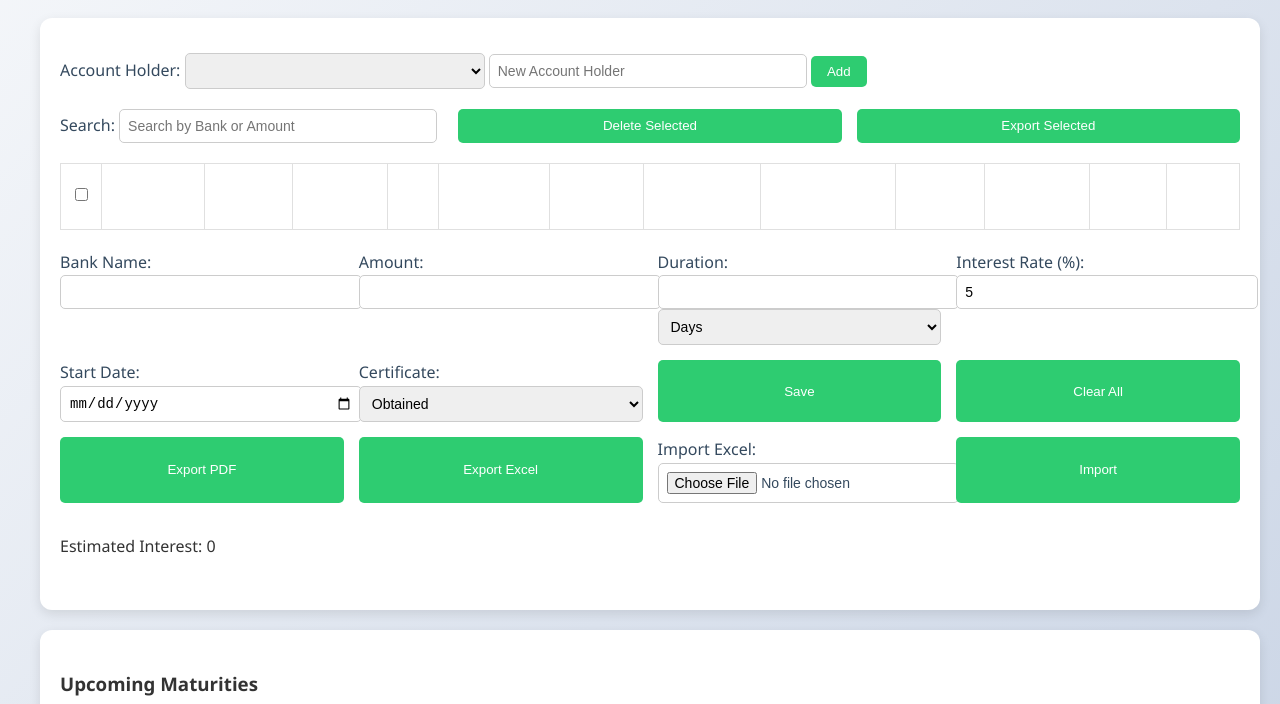
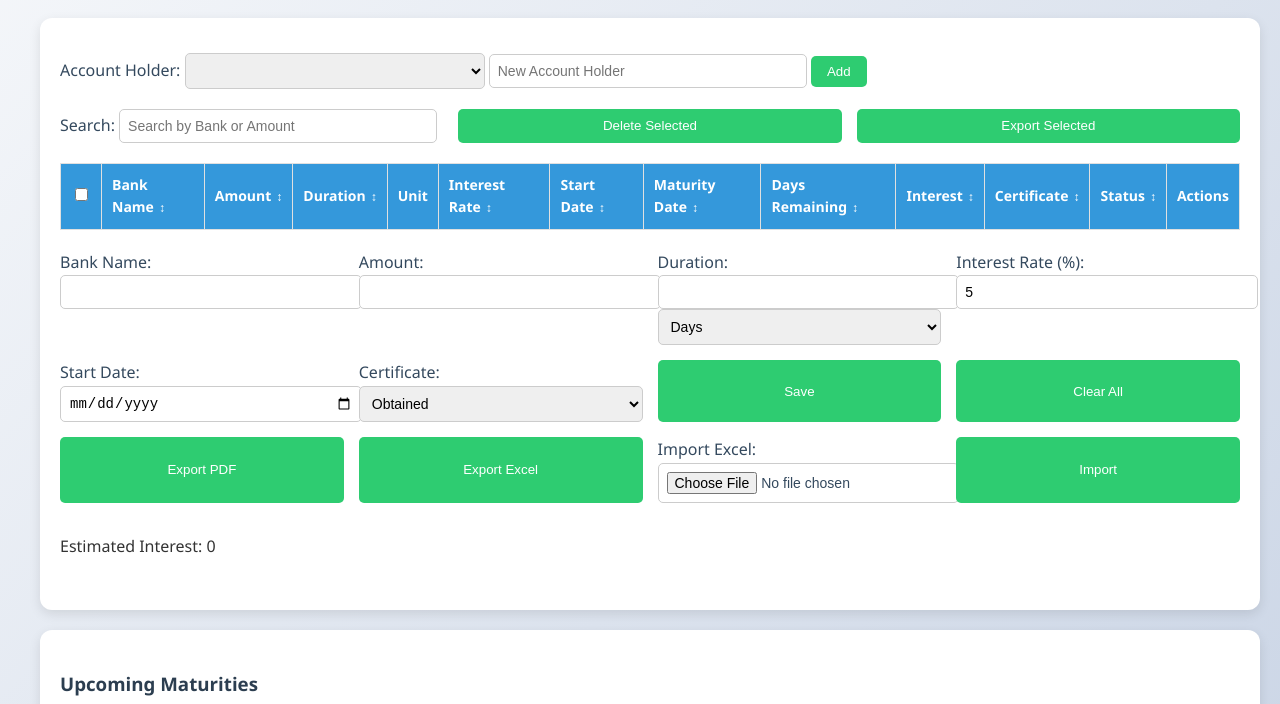
Before and after one commit to santoshphuyala/Fixed-deposit-Record, a plain HTML site: page index.html in a window 1280 px wide. Shown: the part 96-800 px from the top of the page. Drawn offline with nearby package versions, Linux system fonts and the light colour scheme; a script that the page names is missing.

Commit message:
Update styles.css

```diff
--- a/styles.css
+++ b/styles.css
@@ -12,6 +12,7 @@ body {
     padding-left: 20px;
 }
 h1 { color: #2c3e50; text-align: center; }
+h2, h3 { color: #2c3e50; margin-bottom: 15px; }
 .card {
     background: #fff;
     padding: 20px;
@@ -31,7 +32,7 @@ th, td {
     text-align: left;
 }
 th {
-    background  background: #3498db;
+    background: #3498db; /* Fixed typo from previous version */
     color: #fff;
     font-weight: 600;
 }
```
